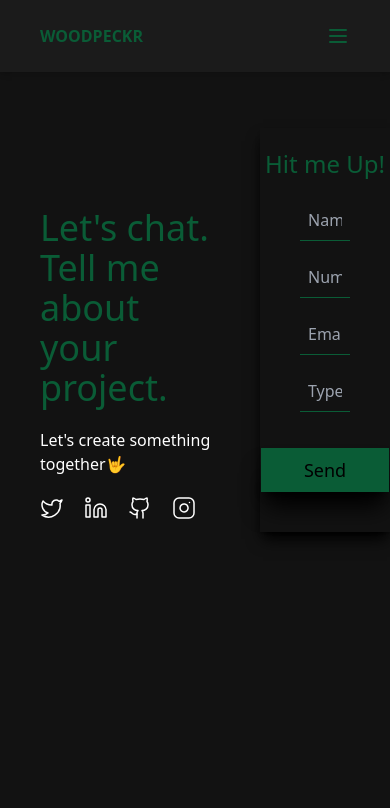
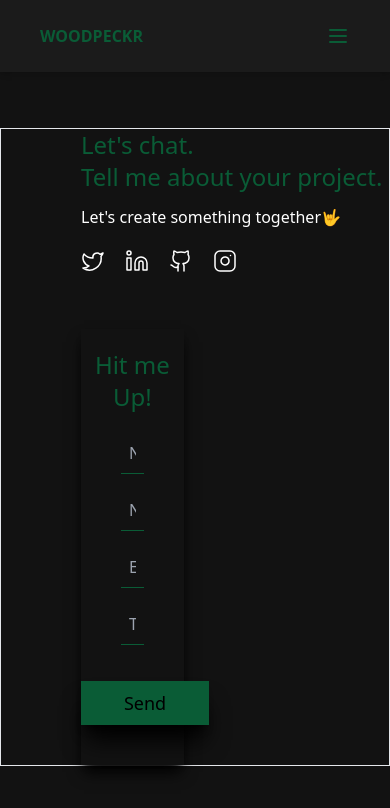
Before and after one commit to RaphaelWright/ralphland, a React (Vite) app: page /contact in a window 390 px wide. Shown: the top 808 px of the page. Built offline with nearby package versions, Linux system fonts and the light colour scheme.

Commit message:
contact page

```diff
--- a/src/pages/Contact.jsx
+++ b/src/pages/Contact.jsx
@@ -6,20 +6,20 @@
 
 const Contact = () => {
   return (
-    <div className="h-screen bg-[#121212]">
+    <div className="w-screen h-screen bg-[#121212]">
       <Header />
       {/* <h1 className="text-4xl font-bold text-white pl-20">Contact</h1> */}
-      <div className="flex space-x-1 justify-center">
-        <div className="justify-center mt-14 space-y-5 px-10 ">
-          <h2 className="text-4xl font-medium pt-20 text-[#0a5c36]">
+      <div className=" border mt-14 pl-20 mx-auto md:flex md:space-x-1 md:justify-center">
+        <div className="md:justify-center md:mt-14 md:space-y-5 md:px-10 ">
+          <h2 className=" text-2xl md:text-4xl font-medium md:pt-20 text-[#0a5c36]">
             Let&apos;s chat.
             <br />
             Tell me about your project.
           </h2>
-          <h3 className="text-white">
+          <h3 className="text-white pt-3">
             Let&apos;s create something together&#129311;
           </h3>
-          <div className="flex space-x-5">
+          <div className="flex space-x-5 pt-5">
             <a
               href="https://x.com/_r4ph4ell"
               target="_blank"
```
